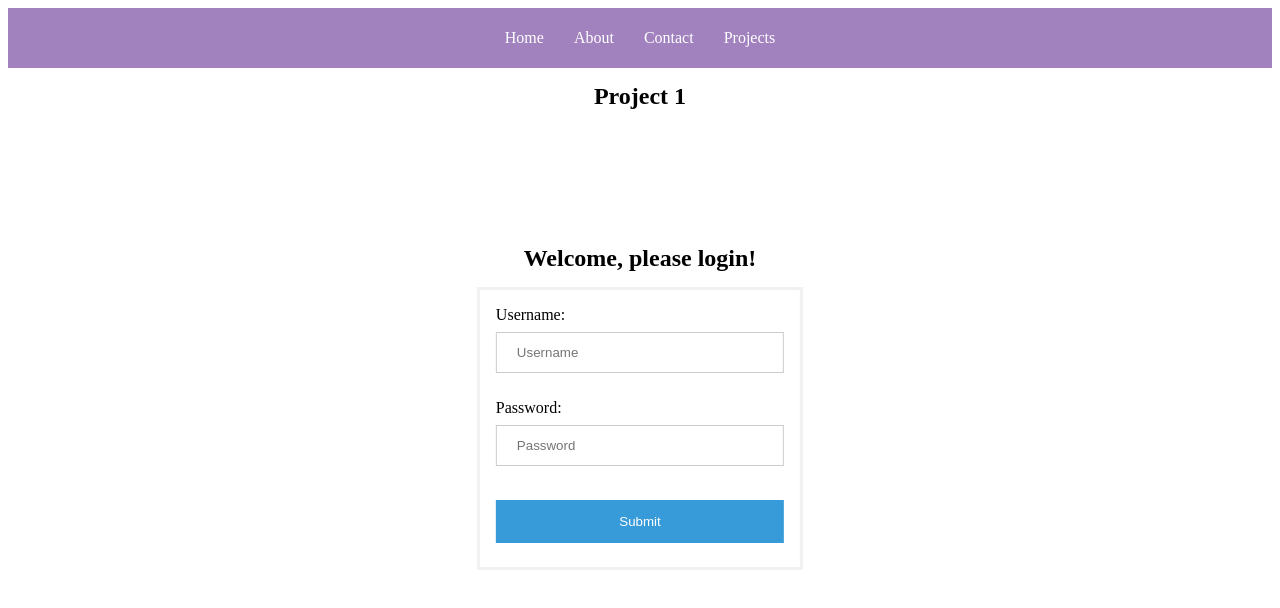
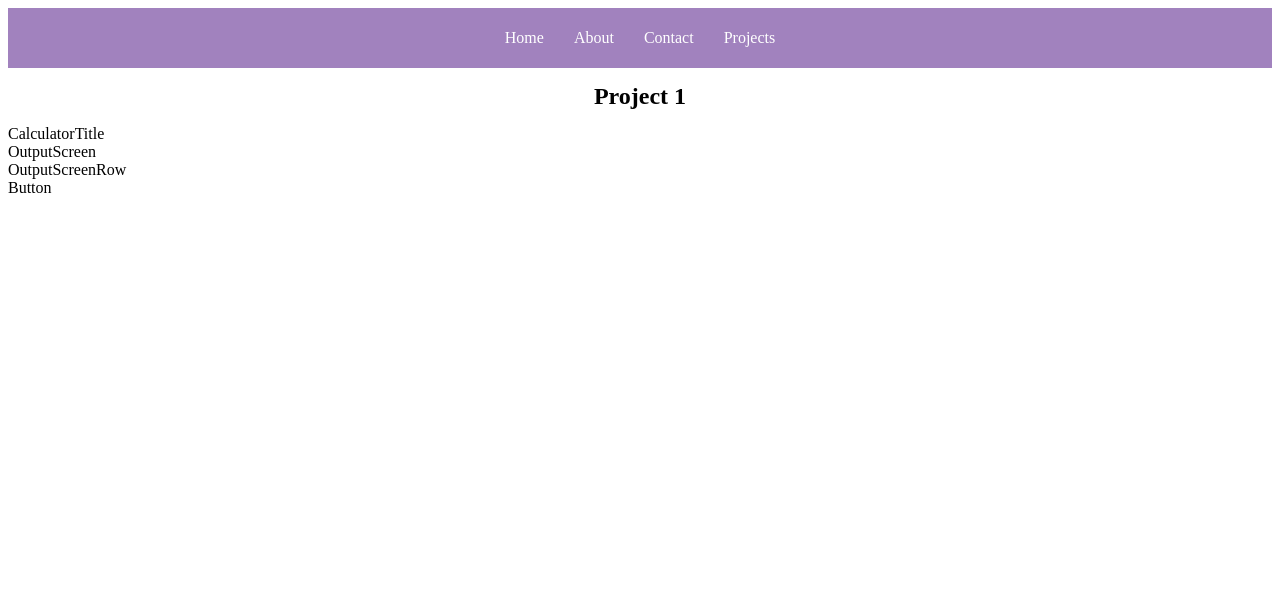
Before and after one commit to ash730xo/Portfolio_Website, a React (Vite) app: page /projects in a window 1280 px wide. Shown: the top 608 px of the page. Built offline with nearby package versions, Linux system fonts and the light colour scheme; a web font is replaced by a local one.

Commit message:
created file structure 4 calculator project

```diff
--- /dev/null
+++ b/src/Components/Calculator.jsx
@@ -0,0 +1,19 @@
+import React from 'react'
+
+import CalculatorTitle from './Calculator_components/CalculatorTitle'
+import OutputScreen from './Calculator_components/OutputScreen'
+import OutputScreenRow from './Calculator_components/OutputScreenRow'
+import Button from './Calculator_components/Button'
+
+function Calculator() {
+  return (
+    <div>
+        <CalculatorTitle />
+        <OutputScreen />
+        <OutputScreenRow />
+        <Button />
+    </div>
+  )
+}
+
+export default Calculator
--- /dev/null
+++ b/src/Components/Calculator_components/Button.jsx
@@ -0,0 +1,9 @@
+import React from 'react'
+
+function Button() {
+  return (
+    <div> Button</div>
+  )
+}
+
+export default Button
--- /dev/null
+++ b/src/Components/Calculator_components/CalculatorTitle.jsx
@@ -0,0 +1,9 @@
+import React from 'react'
+
+function CalculatorTitle() {
+  return (
+    <div>CalculatorTitle</div>
+  )
+}
+
+export default CalculatorTitle
--- /dev/null
+++ b/src/Components/Calculator_components/OutputScreen.jsx
@@ -0,0 +1,9 @@
+import React from 'react'
+
+function OutputScreen() {
+  return (
+    <div>OutputScreen</div>
+  )
+}
+
+export default OutputScreen
--- /dev/null
+++ b/src/Components/Calculator_components/OutputScreenRow.jsx
@@ -0,0 +1,9 @@
+import React from 'react'
+
+function OutputScreenRow() {
+  return (
+    <div>OutputScreenRow</div>
+  )
+}
+
+export default OutputScreenRow
--- a/src/Pages/loginPages/Projects.jsx
+++ b/src/Pages/loginPages/Projects.jsx
@@ -1,13 +1,15 @@
 import React from 'react'
 
 import Login_page from '../../Components/Login_page'
+import Calculator from '../../Components/Calculator'
 
 
 function Projects() {
   return (
     <div>
       <h1> Project 1 </h1>
-      <Login_page />
+      {/* <Login_page /> */}
+      <Calculator />
 
     </div>
   )
```
